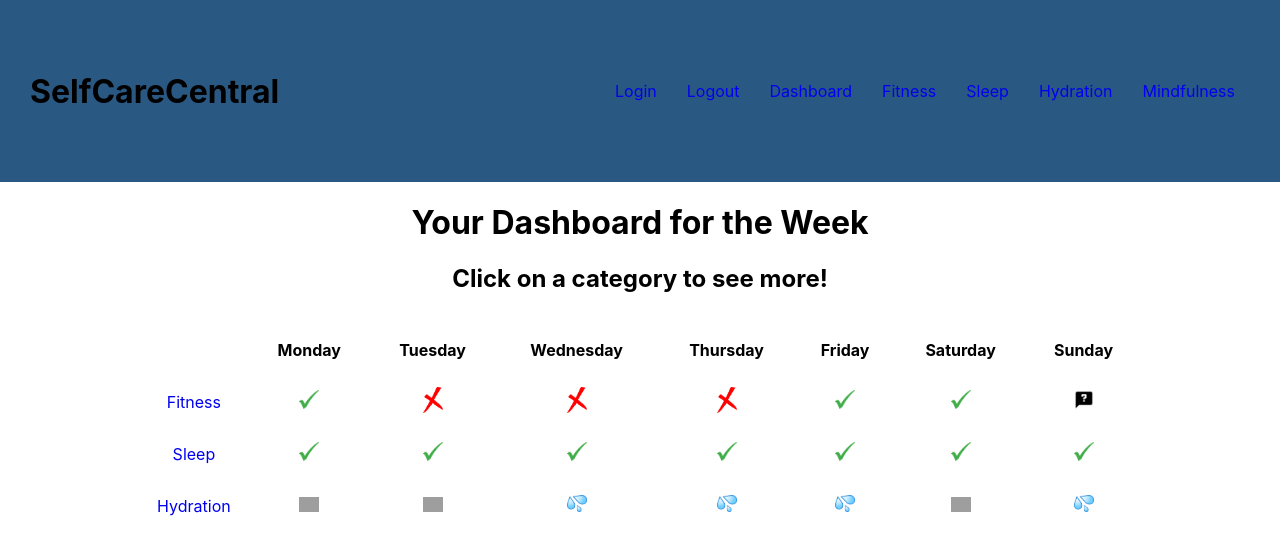
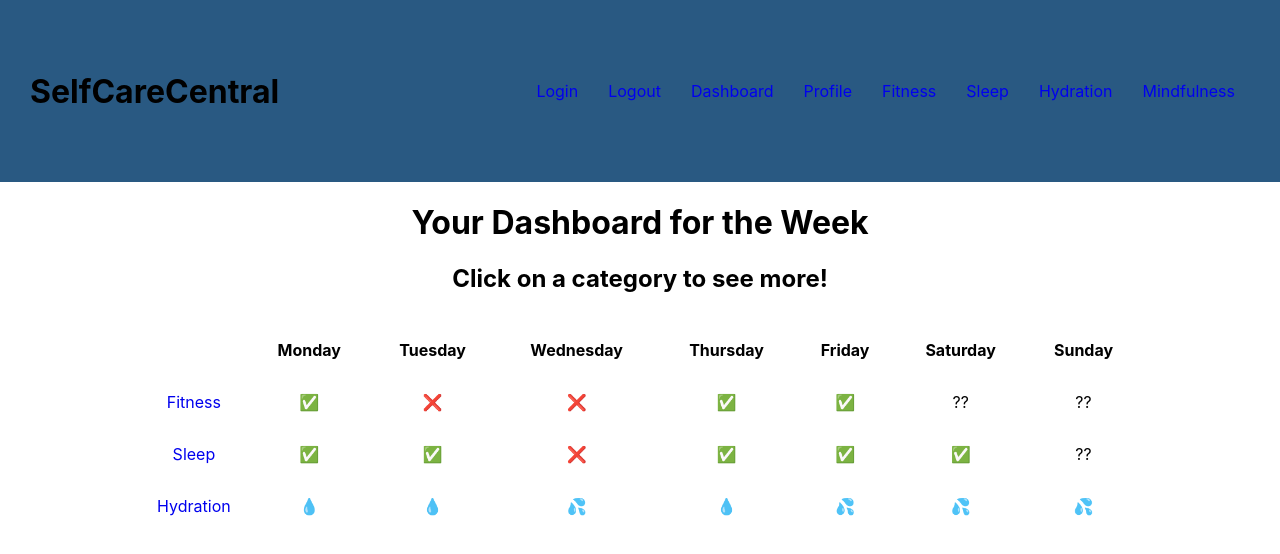
Before and after one commit to hseymo/selfcare, a React (Create React App) app: page /dashboard in a window 1280 px wide. Shown: the top 554 px of the page. Built offline with nearby package versions, Linux system fonts and the light colour scheme; grey boxes are pictures that could not be loaded.

Commit message:
added profile page with goals input

```diff
--- a/src/App.js
+++ b/src/App.js
@@ -8,7 +8,8 @@ import Sleep from './components/pages/Sleep';
 import Hydration from './components/pages/Hydration';
 import Mindfulness from './components/pages/Mindfulness';
 import Header from './components/pages/header/Header';
-import Login from './components/pages/Login'
+import Login from './components/pages/Login';
+import Profile from './components/pages/Profile/profile'
 import { BrowserRouter, Routes, Route } from 'react-router-dom';
 
 function App() {
@@ -19,6 +20,7 @@ function App() {
         <Route path='/' element={<Home />} />
         <Route path='/login' element={<Login />} />
         <Route path='/dashboard' element={<Dashboard />} />
+        <Route path='/profile' element={<Profile />} />
         <Route path='/fitness' element={<Fitness />} />
         <Route path='/sleep' element={<Sleep />} />
         <Route path='/hydration' element={<Hydration />} />
--- /dev/null
+++ b/src/components/pages/Profile/index.css
@@ -0,0 +1,11 @@
+.profilePage {
+    text-align: center;
+}
+
+.profileForm {
+    display: block;
+}
+
+.formGroup {
+    margin: 30px;
+}
--- /dev/null
+++ b/src/components/pages/Profile/profile.js
@@ -0,0 +1,62 @@
+import React, {useState} from 'react';
+import "./index.css"
+
+export default function Profile() {
+const [fitnessTimeGoal, setFitnessTimeGoal] = useState();
+const [fitnessFrequencyGoal, setFitnessFrequencyGoal] = useState();
+const [sleepTimeGoal, setSleepTimeGoal] = useState();
+const [hydrationGoal, setHydrationGoal] = useState();
+    return (
+        <div className='profilePage'>
+            <h1>Tell us about yourself</h1>
+            <form className="profileForm">
+                <div className='formGroup'>
+                    <label> I want to exercise </label>
+                    <input
+                    value={fitnessTimeGoal}
+                    name="fitnessTimeGoal"
+                    type="number"
+                    min="0"
+                    max="10000"
+                    />
+                    <label> minutes per week! 🏃‍♀️ </label>
+                </div>
+                <div className='formGroup'>
+                    <label>I want to exercise </label>
+                    <input
+                    value={fitnessFrequencyGoal}
+                    name="fitnessFrequencyGoal"
+                    type="number"
+                    min="0"
+                    max="7"
+                    />
+                    <label> days per week! 🚴 </label>
+                </div>
+                <div className='formGroup'>
+                    <label>I want to sleep </label>
+                    <input
+                    value={sleepTimeGoal}
+                    name="sleepTimeGoal"
+                    type="number"
+                    min="0"
+                    max="24"
+                    />
+                    <label> hours per night! 😴 </label>
+                </div>
+                <div className='formGroup'>
+                <label>I want to drink </label>
+                    <input
+                    value={hydrationGoal}
+                    name="hydrationGoal"
+                    type="number"
+                    min="0"
+                    max="1000"
+                    />
+                    <label> ounces of water per day! 💧</label>
+                </div>
+                <button type="button"
+                >Submit</button>
+                </form>
+        </div>
+    );
+}
--- a/src/components/pages/dashboard/Dashboard.js
+++ b/src/components/pages/dashboard/Dashboard.js
@@ -1,12 +1,6 @@
 import React, { useEffect, useState } from 'react';
 import './index.css';
 import { Link } from 'react-router-dom';
-const checkmark =require ("./assets/checkmark.png");
-const redX =require ("./assets/redX.png");
-const questionmark =require ("./assets/questionmark.png");
-const onewaterdrop =require ("./assets/water1drop.png");
-const threewaterdrops =require ("./assets/water3drops.png");
-
 // import API from '../../utils/API';
 
 export default function Dashboard() {
@@ -15,15 +9,11 @@ export default function Dashboard() {
     //     fetch("http://localhost:3001/api/sleep").then((res)=>res.json()).then((data)=>{setResult(data[1].mood_upon_wake)})
     // },[])
 
-    const checkmarkImage= <img className="checkmark" src={checkmark} width="20px"/>;
-
-    const redXImage= <img className="X" src={redX} width="20px"/>;
-
-    const questionMarkImage= <img className="questionmark" src={questionmark} width="20px"/>
-
-    const lowHydration = <img className="lowHydration" src={onewaterdrop} width="20px"/>
-
-    const goodHydration = <img className="goodHydration" src={threewaterdrops} width="20px"/>
+    const checkmark = '✅';
+    const redX= '❌';
+    const questionmark = '⁇'
+    const onewater = '💧';
+    const threewater = '💦';
 
     return (
         <div className="Dashboard">
@@ -45,35 +35,47 @@ export default function Dashboard() {
         </tr>
         <tr>
           <td className="rowHeader"><Link to='/fitness'>Fitness</Link></td>
-          <td> {checkmarkImage} </td>
-          <td> {redXImage} </td>
-          <td> {redXImage} </td>
-          <td> {redXImage} </td>
-          <td> {checkmarkImage} </td>
-          <td> {checkmarkImage} </td>
-          <td> {questionMarkImage} </td>
+          <td> {checkmark} </td>
+          <td> {redX} </td>
+          <td> {redX} </td>
+          <td> {checkmark} </td>
+          <td> {checkmark} </td>
+          <td> {questionmark} </td>
+          <td> {questionmark} </td>
         </tr>
         <tr>
           <td className="rowHeader"><Link to='/sleep'>Sleep</Link></td>
-          <td> {checkmarkImage} </td>
-          <td> {checkmarkImage} </td>
-          <td> {checkmarkImage} </td>
-          <td> {checkmarkImage} </td>
-          <td> {checkmarkImage} </td>
-          <td> {checkmarkImage} </td>
-          <td> {checkmarkImage} </td>
+          <td> {checkmark} </td>
+          <td> {checkmark} </td>
+          <td> {redX} </td>
+          <td> {checkmark} </td>
+          <td> {checkmark} </td>
+          <td> {checkmark} </td>
+          <td> {questionmark} </td>
         </tr>
         <tr>
           <td className="rowHeader"><Link to='/hydration'>Hydration</Link></td>
-          <td> {lowHydration} </td>
-          <td> {lowHydration} </td>
-          <td> {goodHydration} </td>
-          <td> {goodHydration} </td>
-          <td> {goodHydration} </td>
-          <td> {lowHydration} </td>
-          <td> {goodHydration} </td>
+          <td> {onewater} </td>
+          <td> {onewater} </td>
+          <td> {threewater} </td>
+          <td> {onewater} </td>
+          <td> {threewater} </td>
+          <td> {threewater} </td>
+          <td> {threewater} </td>
         </tr>
       </table>
         </div>
     );
 }
+
+// const checkmark =require ("./assets/checkmark.png");
+// const redX =require ("./assets/redX.png");
+// const questionmark =require ("./assets/questionmark.png");
+// const onewaterdrop =require ("./assets/water1drop.png");
+// const threewaterdrops =require ("./assets/water3drops.png");
+
+// const checkmarkImage= <img className="checkmark" src={checkmark} width="20px"/>;
+// const redXImage= <img className="X" src={redX} width="20px"/>;
+// const questionMarkImage= <img className="questionmark" src={questionmark} width="20px"/>
+// const lowHydration = <img className="lowHydration" src={onewaterdrop} width="20px"/>
+// const goodHydration = <img className="goodHydration" src={threewaterdrops} width="20px"/>
--- a/src/components/pages/header/NavTabs.js
+++ b/src/components/pages/header/NavTabs.js
@@ -22,6 +22,9 @@ function NavTabs(props) {
                 </li>
                 <li className="nav-item">
                     <Link to='/dashboard'>Dashboard</Link>
+                </li>
+                <li className="nav-item">
+                    <Link to='/profile'>Profile</Link>
                 </li>
                 <li className="nav-item">
                     <Link to='/fitness'>Fitness</Link>
```
